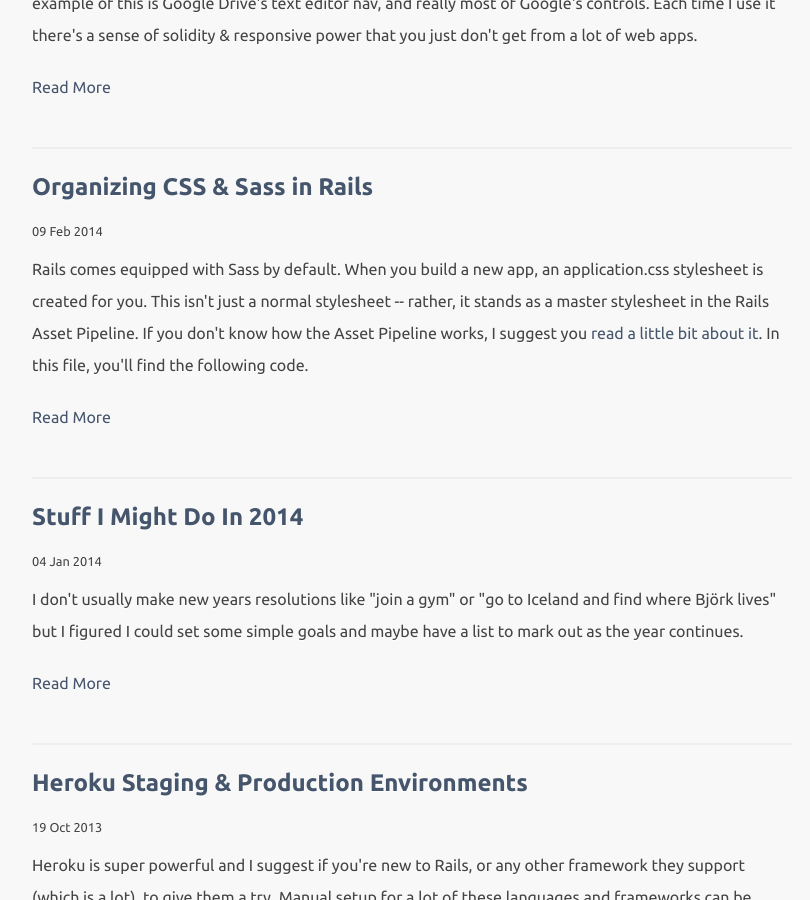
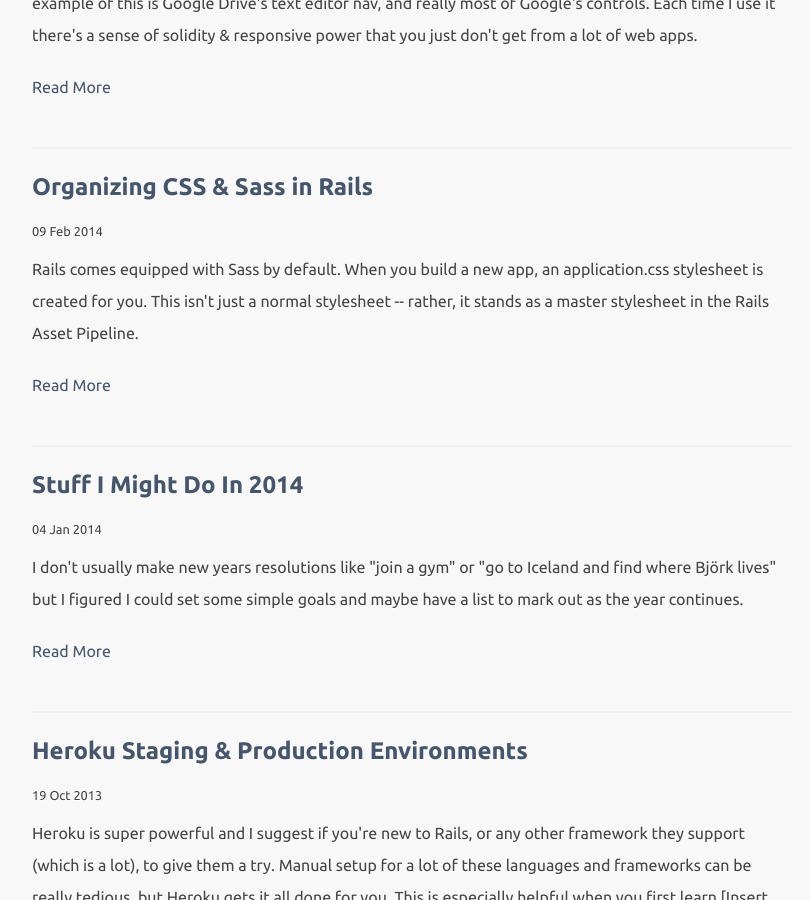
Before and after one commit to mattboldt/mattboldt.github.io, a Jekyll site: the page built from index.html, in a window 1280 px wide and 900 px high, scrolled down 1587 px. Shown: the whole window, without its empty margins (228-1038 px from the left). Built offline with Jekyll 4.4.1, drawn with Linux system fonts in a browser that asks for light colours; nearby versions of some CDN libraries; Markdown is read by kramdown in place of the engine named in the settings.

Commit message:
fixed bug w/ meta data

```diff
--- a/_posts/2014-02-09-organizing-css-and-sass-rails.markdown
+++ b/_posts/2014-02-09-organizing-css-and-sass-rails.markdown
@@ -1,7 +1,7 @@
 ---
 layout: post
 title: Organizing CSS & Sass in Rails
-desc: Rails comes equipped with Sass by default. When you build a new app, an <span class="inline-code">application.css</span> stylesheet is created for you. This isn't just a normal stylesheet -- rather, it stands as a master stylesheet in the Rails Asset Pipeline. If you don't know how the Asset Pipeline works, I suggest you <a href="http://guides.rubyonrails.org/asset_pipeline.html">read a little bit about it</a>. In this file, you'll find the following code.
+desc: Rails comes equipped with Sass by default. When you build a new app, an application.css stylesheet is created for you. This isn't just a normal stylesheet -- rather, it stands as a master stylesheet in the Rails Asset Pipeline.
 date: 2014-02-09 13:00:00
 categories: sass, css, rails
 ---
```
Also changed, not shown: 1 other file.
